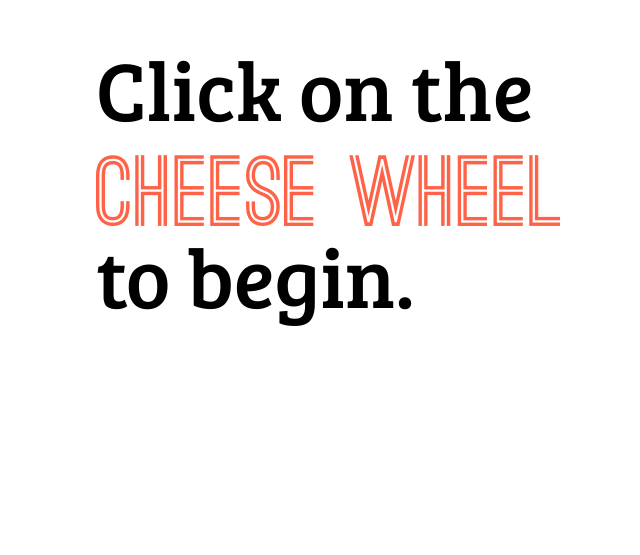
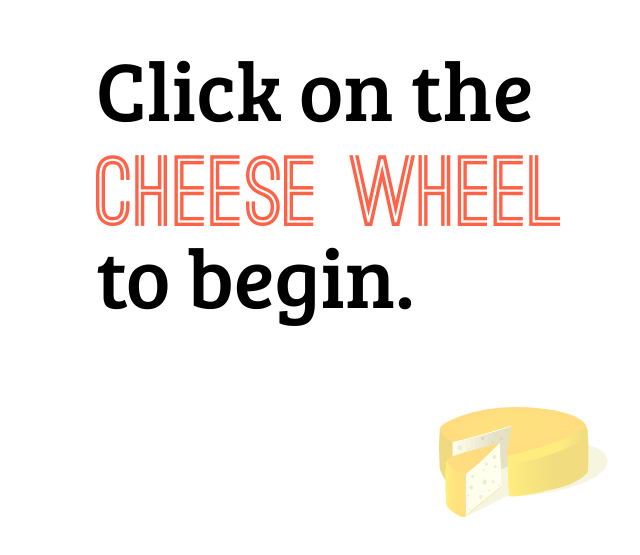
Before and after one commit to annalexc/cheesy, a website: page client/views/index.html in a window 1280 px wide. Shown: the part 219-774 px from the top of the page, without its empty margins (640-1280 px from the left). Drawn offline with nearby package versions, Linux system fonts and the light colour scheme; some packages are replaced by stand-ins of ours; no server answers; files whose address does not match are found by name.

Commit message:
Adds baby cheese wheel

```diff
--- a/client/assets/js/scripts.js
+++ b/client/assets/js/scripts.js
@@ -4,6 +4,11 @@ $(function(){
   $('#title').css({
     'margin-top': '0%'
     });
+
+  $('#cheese-img').css({
+    'opacity': '0'
+    });
+
   setTimeout(function(){
     titleSlide()
   }, 1800);
@@ -13,4 +18,9 @@ function titleSlide(){
   $('#title').animate({
     'margin-top': '-100%'
   }, 2500);
+
+  $('#cheese-img').animate({
+    'opacity': '0.5'
+  }, 2500);
+
 };
--- a/client/assets/styles/styles.css
+++ b/client/assets/styles/styles.css
@@ -217,7 +217,7 @@ h3 {
 .small {
   border-top: 1px solid rgba(0,0,0,0.3);
   border-bottom: 1px solid rgba(0,0,0,0.3);
-  color: rgb(254,181,61);
+  color: rgb(255,182,46);
   font-size: 1rem;
   padding: 1% 0;
 }
@@ -250,14 +250,20 @@ h3 {
 }
 
 #cheese-img {
-  width: 100%;
+  position: absolute;
+  right: 2.5%;
+  bottom: 8%;
+  z-index: -10;
+  width: 55%;
+  height: 100%;
   display: flex;
   justify-content: flex-end;
-  align-items: center;
+  align-items: flex-end;
+  opacity: 0.5;
 }
 
 #cheese-img img{
-  width: 45%;
+  width: 24%;
 }
 
 
--- a/client/views/index.html
+++ b/client/views/index.html
@@ -38,6 +38,9 @@
       <div id="display-pane" ng-view>
       </div>
     </div>
+    <div id="cheese-img">
+      <img src="../../assets/images/cheese.png">
+    </div>
   </div>
 
 
```
Also changed, not shown: client/views/templates/cheese-list.html (+0 -4 lines).
